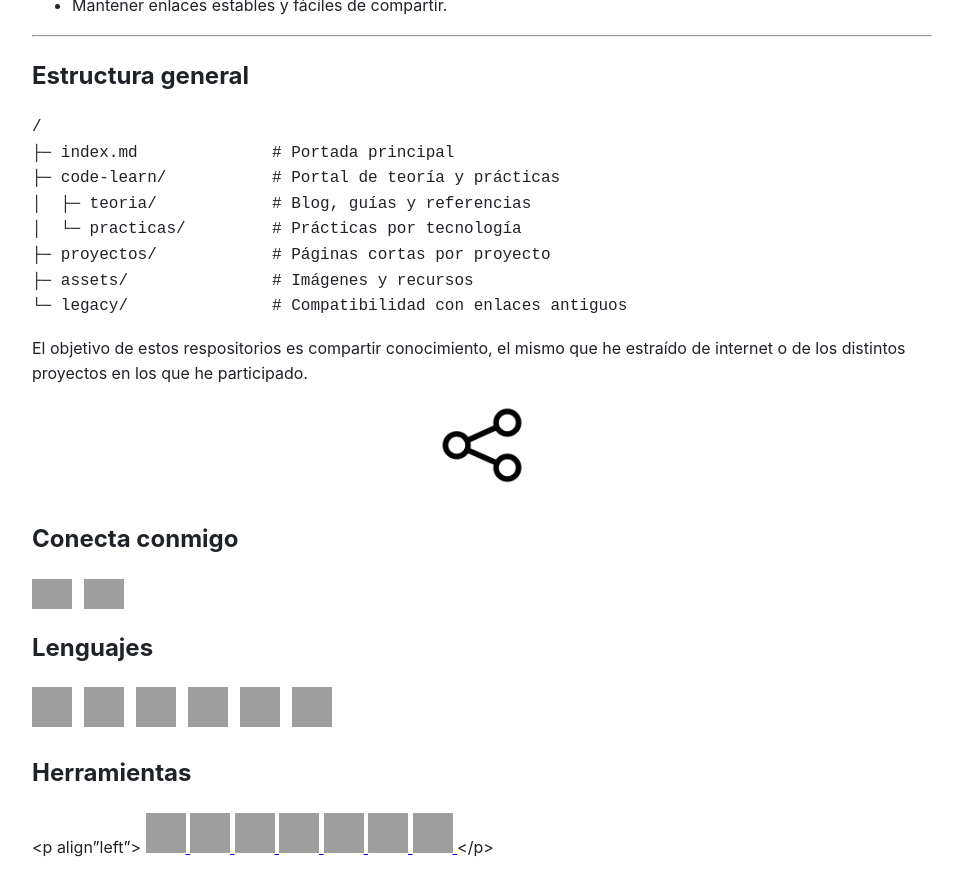
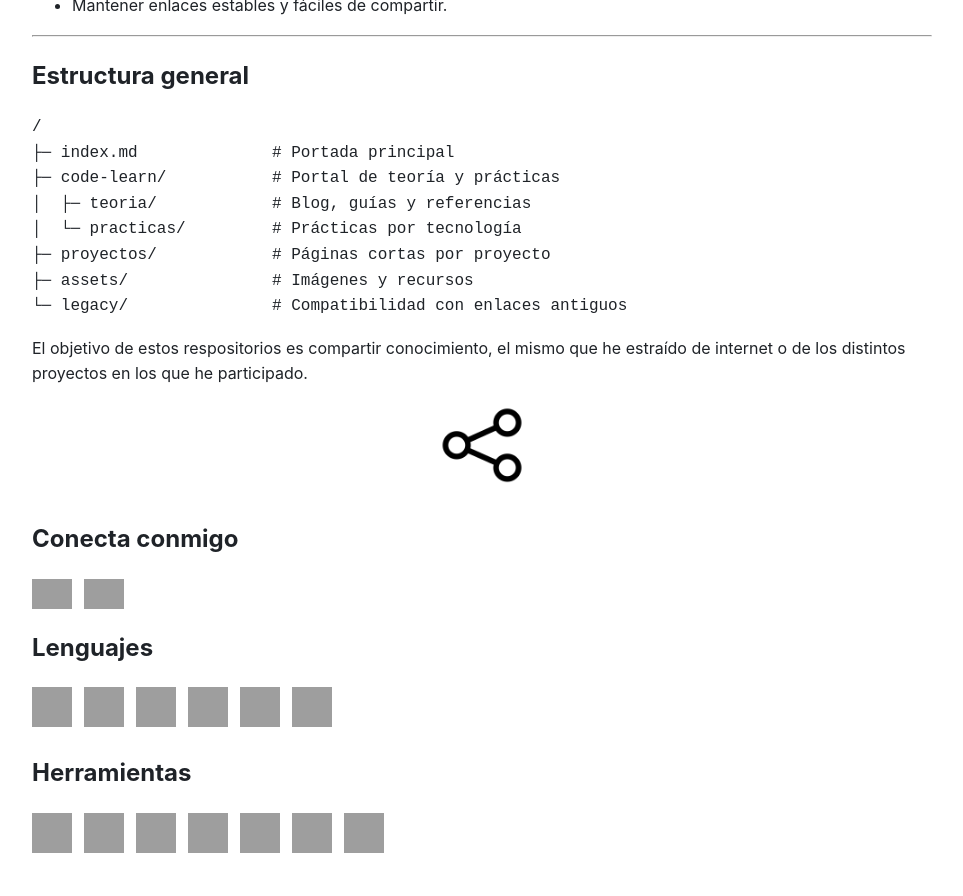
Before and after one commit to jpexposito/jpexposito.github.io, a Jekyll site: the page built from index.md, in a window 1280 px wide and 900 px high, scrolled down 1149 px, cut to the strip 0-896 px from the top of the window. Shown: the whole strip, without its empty margins (158-1121 px from the left). Built offline with Jekyll 4.4.1, drawn with Linux system fonts in a browser that asks for light colours; grey boxes are pictures that could not be loaded.

Commit message:
Se corrigen los estilos

```diff
--- a/index.md
+++ b/index.md
@@ -76,7 +76,7 @@ El objetivo de estos respositorios es compartir conocimiento, el mismo que he es
 
 ## Herramientas
 
-  <p align"left">
+  <p style="display:flex; gap:12px; align-items:center; margin:0;">
     <a href="https://www.docker.com/" target="_blank"> <img src="https://raw.githubusercontent.com/devicons/devicon/master/icons/docker/docker-original-wordmark.svg" alt="docker" width="40" height="40"/> </a> <a href="https://git-scm.com/" target="_blank"> <img src="https://www.vectorlogo.zone/logos/git-scm/git-scm-icon.svg" alt="git" width="40" height="40"/> </a>
     <a href="https://www.jenkins.io" target="_blank"> <img src="https://www.vectorlogo.zone/logos/jenkins/jenkins-icon.svg" alt="jenkins" width="40" height="40"/> </a>
     <a href="https://www.mysql.com/" target="_blank"> <img src="https://raw.githubusercontent.com/devicons/devicon/master/icons/mysql/mysql-original-wordmark.svg" alt="mysql" width="40" height="40"/> </a>
```
